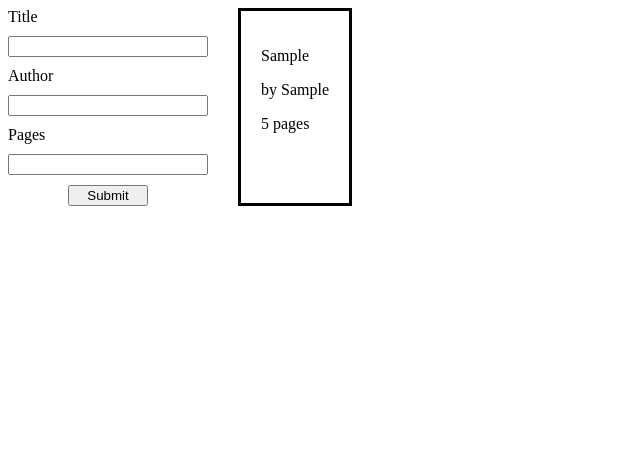
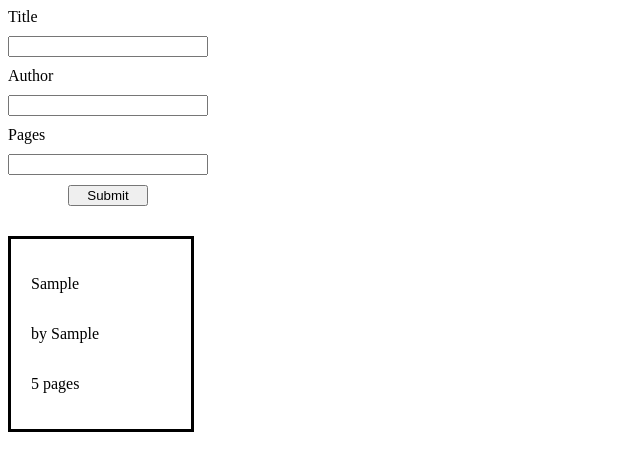
Before and after one commit to igvim/library, a plain HTML site: page index.html in a window 1280 px wide. Both pictures are taken after typing "Sample", "Sample", "5" into the empty fields and a click on the button "Submit". Shown: the whole page, without its empty margins (0-640 px from the left). Drawn offline with Linux system fonts and the light colour scheme.

Commit message:
set up books grid

```diff
--- a/styles.css
+++ b/styles.css
@@ -1,5 +1,6 @@
 body {
   display: flex;
+  flex-direction: column;
   gap: 30px;
 }
 
@@ -17,9 +18,12 @@ button {
 
 .book-container {
   display: grid;
+  grid-template-columns: repeat(auto-fill, minmax(160px, 1fr));
+  gap: 30px;
 }
 
 .card {
+  display: grid;
   border: solid black;
   padding: 20px;
 }
```
